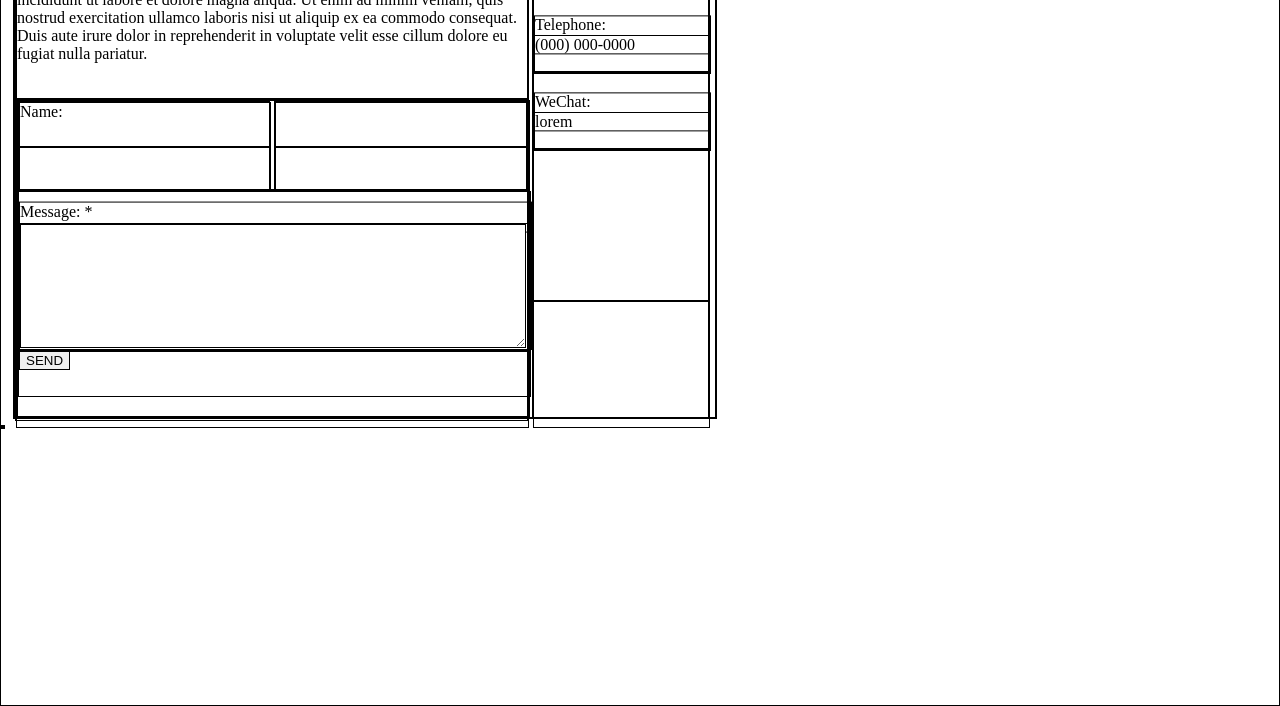
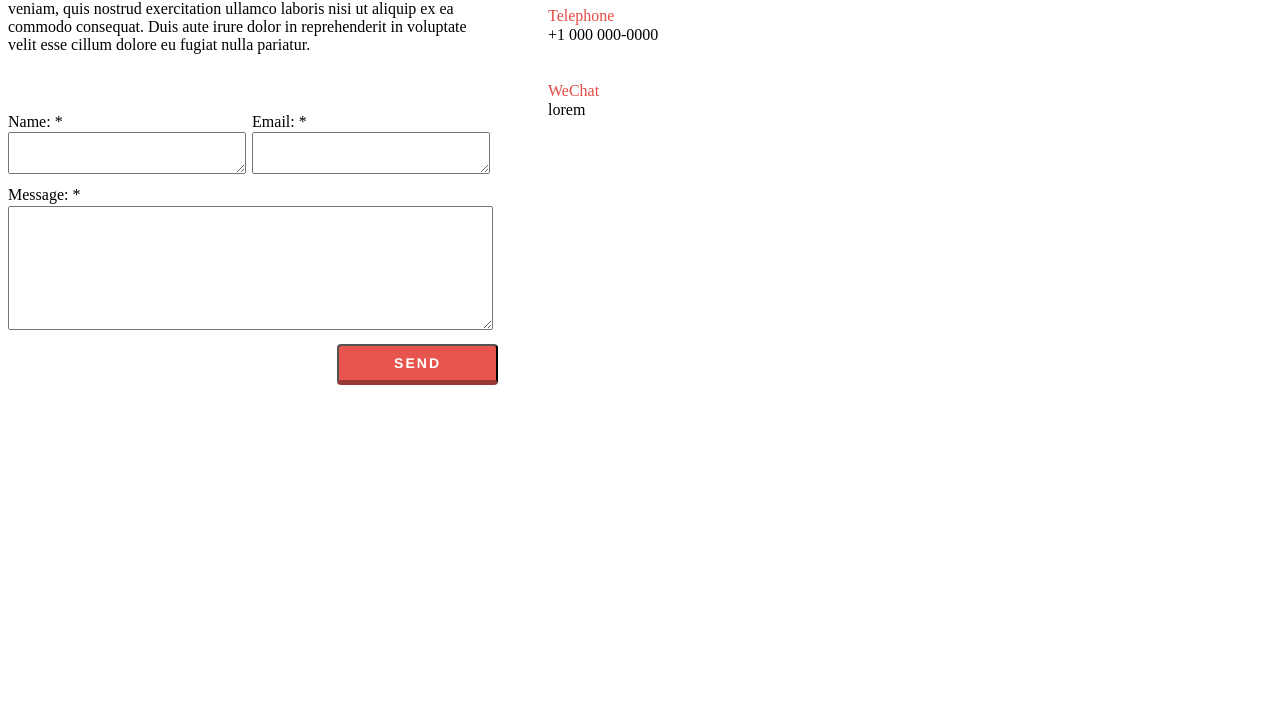
Before and after one commit to kaleongkong/flowerShop, a plain HTML site: page contactUs/contactUs.html in a window 1280 px wide. Shown: the part 94-800 px from the top of the page. Drawn offline with Linux system fonts and the light colour scheme.

Commit message:
contactus

```diff
--- a/contactUs/contactUs.css
+++ b/contactUs/contactUs.css
@@ -1,5 +1,5 @@
 * {
-  border: 1px solid black;
+  /*border: 1px solid black;*/
   position: relative;
   display: inline-block;
 }
@@ -10,12 +10,17 @@
 }
 
 .emailUsContainer {
-  width: 73%;
+  width: 70%;
+  height: 100%;
+}
+
+.marginContainer {
+  width: 6%;
   height: 100%;
 }
 
 .generalInfoContainer {
-  width: 25%;
+  width: 20%;
   height: 100%;
 }
 
@@ -28,6 +33,7 @@
   width: 100%;
   height: 49%;
   transform: translateY(50%);
+  color: rgb(229,75,69);
 }
 
 .generalInfoCellContent {
@@ -48,6 +54,8 @@
 .emailUsTitle {
   width: 100%;
   height: 10%;
+  font-size: 30px;
+  color: rgb(30,65,90);
 }
 
 .emailUsIntro {
@@ -101,10 +109,47 @@
 .emailUsSendButtonContainer {
   width: 100%;
   height: 20%;
+  text-align: right;
 }
 
 .emailUsSendButton {
+  z-index: 1;
+  top: 10px;
 
+  -webkit-box-sizing: border-box;
+  -moz-box-sizing: border-box;
+  box-sizing: border-box;
+  white-space: nowrap;
+  position: relative;
+  display: -moz-inline-stack;
+  display: inline-block;
+  vertical-align: middle;
+  zoom: 1;
+  font-family: "brandon-grotesque", Helvetica, Arial, sans-serif;
+  font-weight: 700;
+  letter-spacing: 2px;
+  font-size: 14px;
+  line-height: 14px;
+  text-transform: uppercase;
+  color: white;
+  background-color: #e8554e;
+  cursor: pointer;
+  border-bottom: 5px solid #9a3834;
+  -webkit-border-radius: 4px;
+  -moz-border-radius: 4px;
+  -ms-border-radius: 4px;
+  -o-border-radius: 4px;
+  border-radius: 4px;
+  -webkit-transition: none 125ms ease-out;
+  -webkit-transition-delay: 0;
+  -moz-transition: none 125ms ease-out 0;
+  -o-transition: none 125ms ease-out 0;
+  transition: none 125ms ease-out 0;
+  -webkit-transition-property: background-color, color;
+  -moz-transition-property: background-color, color;
+  -o-transition-property: background-color, color;
+  transition-property: background-color, color;
+  padding: 10px 55px;
 }
 
 .emailUsNameInput {
@@ -117,6 +162,7 @@
 .div1InputTitle {
   width:100%;
   height: 49%;
+  transform: translateY(55%);
 }
 
 .div1TextArea {
--- a/contactUs/contactUs.html
+++ b/contactUs/contactUs.html
@@ -1,4 +1,5 @@
 <link rel="stylesheet" type="text/css" href="contactUs.css">
+<!-- https://www.webdesignerdepot.com/2013/03/20-excellent-contact-pages/ -->
 <div class='contactUsContainer'>
   <div class='emailUsContainer'>
     <div class='emailUsTitle'>
@@ -11,15 +12,18 @@
       <div class='emailUsEmailDiv1'>
         <div class='emailUsNameInput'>
           <div class='div1InputTitle'>
-            Name:
+            Name: *
           </div>
           <div class='div1TextArea'>
+            <textarea class='emailUsTextArea'></textarea>
           </div>
         </div>
         <div class='emailUsEmailInput'>
           <div class='div1InputTitle'>
+            Email: *
           </div>
           <div class='div1TextArea'>
+            <textarea class='emailUsTextArea'></textarea>
           </div>
         </div>
       </div>
@@ -33,17 +37,19 @@
           </div>
         </div>
         <div class='emailUsSendButtonContainer'>
-          <button class='emailUsSendButton'> SEND </button>
+          <button type="button" class='emailUsSendButton'> SEND </button>
         </div>
       </div>
     </div>
     <div class='emailUsRestSection'>
     </div>
   </div>
+  <div class='marginContainer'>
+  </div>
   <div class='generalInfoContainer'>
     <div class='generalInfoCell'>
       <div class='generalInfoCellTitle'>
-        Email:
+        Email
       </div>
       <div class='generalInfoCellContent'>
         lorem@gmail.com
@@ -51,15 +57,15 @@
     </div>
     <div class='generalInfoCell'>
       <div class='generalInfoCellTitle'>
-        Telephone:
+        Telephone
       </div>
       <div class='generalInfoCellContent'>
-        (000) 000-0000
+        +1 000 000-0000
       </div>
     </div>
     <div class='generalInfoCell'>
       <div class='generalInfoCellTitle'>
-        WeChat:
+        WeChat
       </div>
       <div class='generalInfoCellContent'>
         lorem
```
